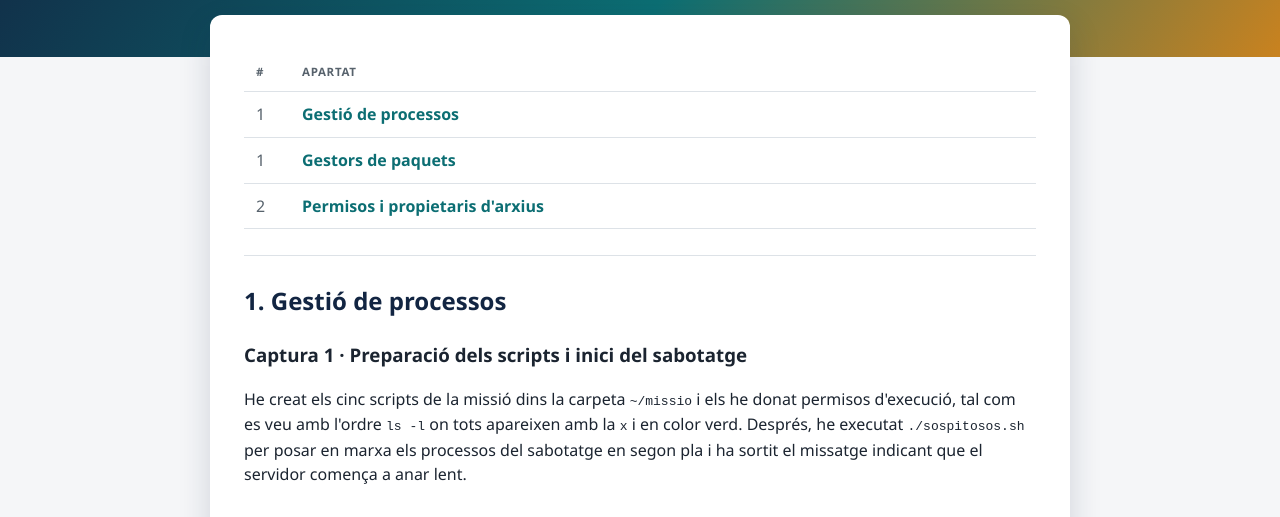
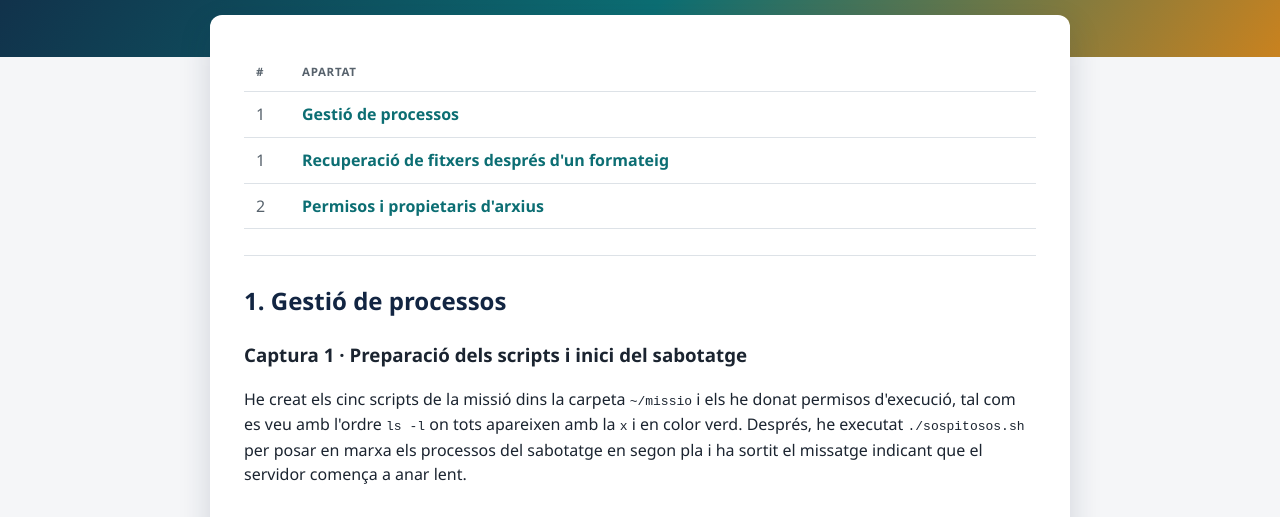
Before and after one commit to IsaacBrull08/sistemes_operatius., a plain HTML site: page sprint2/index.html in a window 1280 px wide. Shown: the part 205-722 px from the top of the page. Drawn offline with Linux system fonts and the light colour scheme.

Commit message:
Update index.html

```diff
--- a/sprint2/index.html
+++ b/sprint2/index.html
@@ -30,7 +30,7 @@
       </thead>
       <tbody>
                 <tr><td>1</td><td><a href="#apartat1">Gestió de processos</a></td></tr>
-        <tr><td>1</td><td><a href="#apartat1">Gestors de paquets</a></td></tr>
+        <tr><td>1</td><td><a href="#apartat1">Recuperació de fitxers després d'un formateig</a></td></tr>
         <tr><td>2</td><td><a href="#apartat2">Permisos i propietaris d'arxius</a></td></tr>
       </tbody>
     </table>
@@ -76,7 +76,7 @@
       <p class="tornar-index"><a href="#index-apartats">↑ Tornar a l'índex</a></p>
     </article>
     <article class="apartat" id="apartat2">
-      <h2>2. Permisos i propietaris d'arxius</h2>
+      <h2>2. Recuperació de fitxers després d'un formateig</h2>
       <p>Ut enim ad minim veniam, quis nostrud exercitation ullamco laboris nisi
          ut aliquip ex ea commodo consequat. Cada arxiu té un
          <strong>propietari, un grup i uns permisos</strong> que en determinen
```
